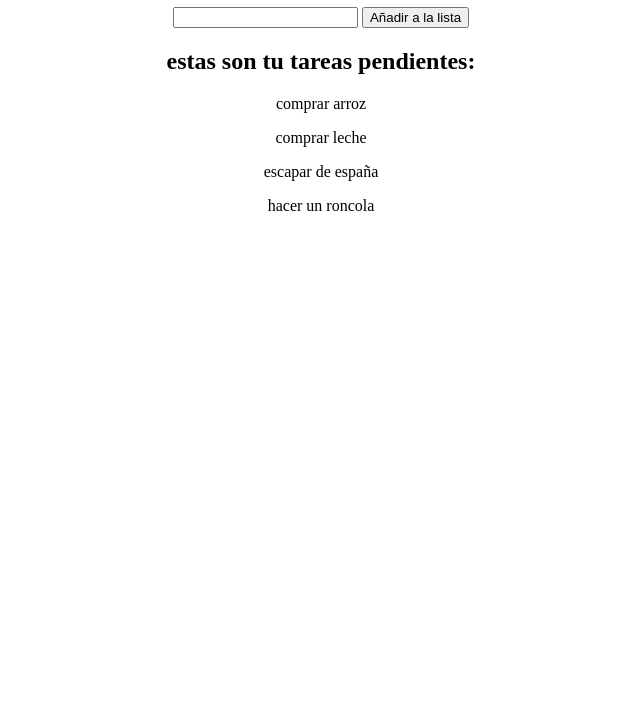
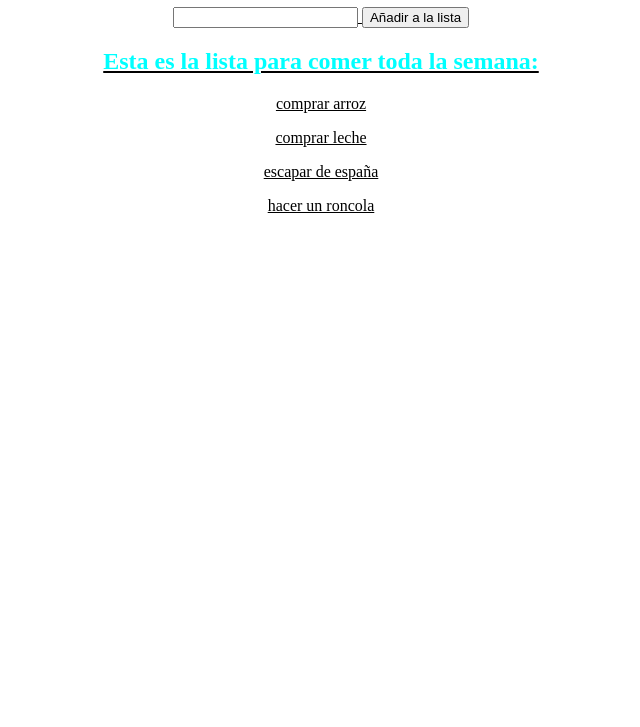
Before and after one commit to CarlosCedeira/Proyecto1HAB, a plain HTML site: page index.html in a window 1280 px wide. Shown: the part 73-800 px from the top of the page, without its empty margins (319-959 px from the left). Drawn offline with Linux system fonts and the light colour scheme.

Commit message:
modificacion

```diff
--- a/index.html
+++ b/index.html
@@ -18,7 +18,7 @@
       <button>Añadir a la lista</button>
     </main>
     <article>
-      <h2>estas son tu tareas pendientes:</h2>
+      <h2>Esta es la lista para comer toda la semana:</h2>
       <p>comprar arroz</p>
       <p>comprar leche</p>
       <p>escapar de españa</p>
--- a/style.css
+++ b/style.css
@@ -1,3 +1,7 @@
 body {
   text-align: center;
+  text-decoration: underline;
 }
+h2 {
+  color: aqua;
+}
```
